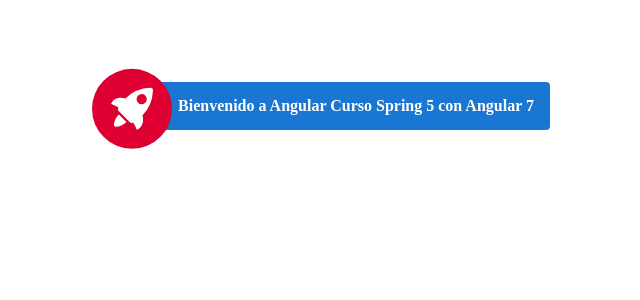
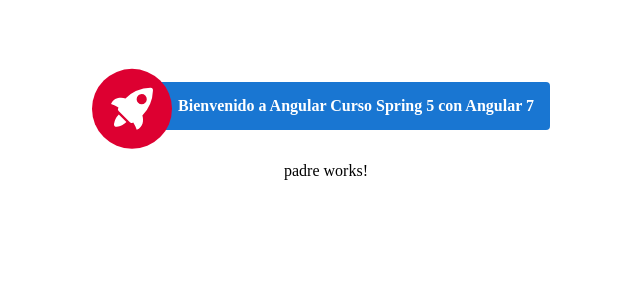
Before and after one commit to Brandon-Meneses/Proyecto-Angular, an Angular app: page / in a window 1280 px wide. Shown: the top 300 px of the page, without its empty margins (314-954 px from the left). Built offline with nearby package versions, Linux system fonts and the light colour scheme.

Commit message:
Componente padre

```diff
--- a/src/app/app.component.html
+++ b/src/app/app.component.html
@@ -22,6 +22,7 @@
     <span>{{ title }} {{ curso}}</span>
 
 
-</div>
+  </div>
+  <app-padre></app-padre>
 
 <router-outlet></router-outlet>
--- a/src/app/app.module.ts
+++ b/src/app/app.module.ts
@@ -3,10 +3,12 @@
 
 import { AppRoutingModule } from './app-routing.module';
 import { AppComponent } from './app.component';
+import { PadreComponent } from './padre/padre.component';
 
 @NgModule({
   declarations: [
-    AppComponent
+    AppComponent,
+    PadreComponent
   ],
   imports: [
     BrowserModule,
--- /dev/null
+++ b/src/app/padre/padre.component.html
@@ -0,0 +1 @@
+<p>padre works!</p>
```
Also changed, not shown: src/app/padre/padre.component.ts (added, +10 -0 lines), src/app/padre/padre.component.css (added).
